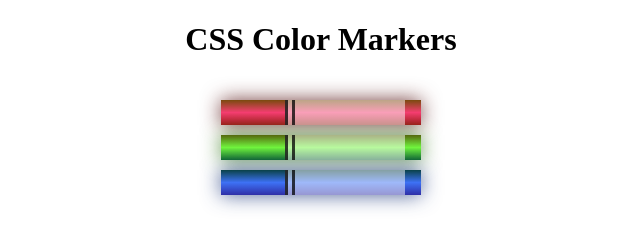
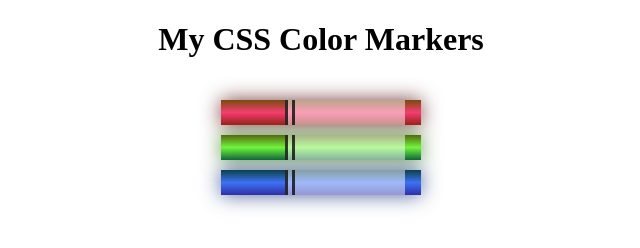
Before and after one commit to IrynaTemchuk/Color-Markers, a plain HTML site: page index.html in a window 1280 px wide. Shown: the whole page, without its empty margins (319-959 px from the left). Drawn offline with Linux system fonts and the light colour scheme.

Commit message:
Changed h1 in body

```diff
--- a/index.html
+++ b/index.html
@@ -7,7 +7,7 @@
     <link rel="stylesheet" href="styles.css">
   </head>
   <body>
-    <h1>CSS Color Markers</h1>
+    <h1>My CSS Color Markers</h1>
     <div class="container">
       <div class="marker red">
         <div class="cap"></div>
```
